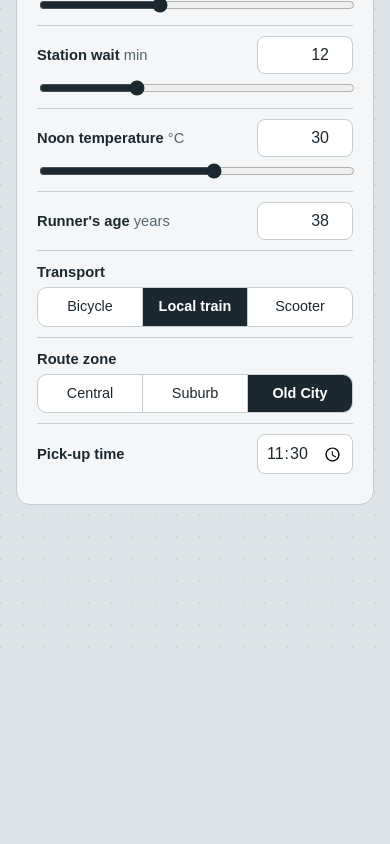
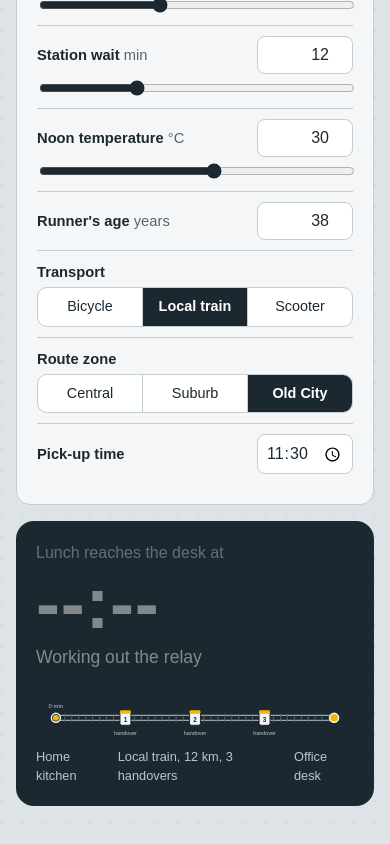
Before and after one commit to testing-archit/tiffin-relay-delivery-time, a Next.js app in the folder web/: page / in a window 390 px wide. Shown: the part 432-1276 px from the top of the page. Before the commit the page ends 1089 px from the top, so only its background shows below. Built offline with nearby package versions, Linux system fonts and the light colour scheme; no server answers; a web font is replaced by a local one.

Commit message:
feat(web): arrival board with clock time and animated relay route
Co-Authored-By: Claude Opus 5.5 <noreply@anthropic.com>

```diff
--- a/web/app/globals.css
+++ b/web/app/globals.css
@@ -43,3 +43,4 @@ button, input, select, textarea { font: inherit; color: inherit; }
 .card h2 { font: 700 1.2rem/1.2 var(--display); letter-spacing: .03em; margin: 0 0 12px; }
 
 @media (prefers-reduced-motion: reduce) { * { animation: none !important; transition: none !important; } }
+.stack { display: grid; gap: 20px; }
--- /dev/null
+++ b/web/components/ArrivalBoard.module.css
@@ -0,0 +1,10 @@
+.board { background: var(--ink); color: #fff; border-radius: 18px; padding: clamp(20px, 3vw, 36px); }
+.when { color: var(--night); margin: 0; font-size: 1rem; }
+.clock { font: 900 clamp(4.5rem, 13vw, 9.5rem)/.9 var(--display); letter-spacing: .01em; margin: 6px 0 8px; font-variant-numeric: tabular-nums; }
+.mins { margin: 0; font-size: 1.1rem; }
+.mins b { color: var(--lid); }
+.problem { color: #FFD7D1; }
+.stale { opacity: .45; transition: opacity .2s; }
+.route { margin-top: 18px; }
+.route svg { width: 100%; height: auto; display: block; }
+.legend { display: flex; justify-content: space-between; gap: 8px; color: var(--night); font-size: .8rem; margin-top: 4px; }
--- /dev/null
+++ b/web/components/ArrivalBoard.tsx
@@ -0,0 +1,37 @@
+"use client";
+import type { Batch } from "@/lib/api";
+import RouteStrip from "./RouteStrip";
+import s from "./ArrivalBoard.module.css";
+
+const MODE = { bicycle: "Bicycle", local_train: "Local train", scooter: "Scooter" } as const;
+
+function arrival(pickup: string, minutes: number) {
+  const [h, m] = (pickup || "11:30").split(":").map(Number);
+  return new Date(2026, 0, 1, h, m + Math.round(minutes)).toLocaleTimeString("en-IN", { hour: "numeric", minute: "2-digit" });
+}
+
+export default function ArrivalBoard({ batch, minutes, pickup, problem, pending }:
+  { batch: Batch; minutes: number | null; pickup: string; problem?: string; pending: boolean }) {
+  const n = batch.handovers ?? 0;
+  return (
+    <div className={s.board} aria-live="polite">
+      <div className={pending ? s.stale : undefined}>
+        <p className={s.when}>Lunch reaches the desk at</p>
+        <p className={s.clock}>{minutes === null ? "--:--" : arrival(pickup, minutes)}</p>
+        <p className={s.mins}>
+          {problem ? <span className={s.problem}>{problem}</span>
+            : minutes === null ? "Working out the relay"
+            : <><b>{Math.round(minutes)} minutes</b> after a {pickup} pick-up</>}
+        </p>
+      </div>
+      <div className={s.route}>
+        <RouteStrip mode={batch.transport} handovers={n} minutes={minutes} />
+        <div className={s.legend}>
+          <span>Home kitchen</span>
+          <span>{MODE[batch.transport]}, {batch.distance_km ?? "?"} km, {n} handover{n === 1 ? "" : "s"}</span>
+          <span>Office desk</span>
+        </div>
+      </div>
+    </div>
+  );
+}
--- a/web/components/Estimator.tsx
+++ b/web/components/Estimator.tsx
@@ -1,5 +1,6 @@
 "use client";
 import { useEffect, useState, type ReactNode } from "react";
+import ArrivalBoard from "./ArrivalBoard";
 import BatchForm from "./BatchForm";
 import { api, ApiError, DEFAULT_BATCH, type Batch, type Explanation, type Health } from "@/lib/api";
 import { fieldErrors } from "@/lib/errors";
@@ -10,15 +11,19 @@ export default function Estimator({ brand }: { brand: ReactNode }) {
   const [health, setHealth] = useState<Health | null | "down">(null);
   const [result, setResult] = useState<Explanation | null>(null);
   const [errors, setErrors] = useState<Partial<Record<keyof Batch, string>>>({});
+  const [pending, setPending] = useState(true);
 
   useEffect(() => { api<Health>("health").then(setHealth, () => setHealth("down")); }, []);
 
   useEffect(() => {
     const ctrl = new AbortController();
     const t = setTimeout(() => {
+      setPending(true);
       api<Explanation>("explain", batch, ctrl.signal).then(
-        r => { setResult(r); setErrors({}); },
-        e => { if (e instanceof ApiError && e.status === 422) { setErrors(fieldErrors(e.detail)); setResult(null); } },
+        r => { setResult(r); setErrors({}); setPending(false); },
+        e => {
+          if (e instanceof ApiError && e.status === 422) { setErrors(fieldErrors(e.detail)); setResult(null); setPending(false); }
+        },
       );
     }, 180);
     return () => { clearTimeout(t); ctrl.abort(); };
@@ -41,8 +46,9 @@ export default function Estimator({ brand }: { brand: ReactNode }) {
           <h2 id="batch-title">The batch</h2>
           <BatchForm batch={batch} errors={errors} onChange={update} pickup={pickup} onPickup={setPickup} />
         </section>
-        <section aria-label="Estimate">
-          <p>{result ? `${result.delivery_min} min` : ""}</p>
+        <section className="stack" aria-label="Estimate">
+          <ArrivalBoard batch={batch} minutes={result?.delivery_min ?? null} pickup={pickup} pending={pending}
+            problem={Object.values(errors)[0]} />
         </section>
       </main>
     </>
--- /dev/null
+++ b/web/components/RouteStrip.tsx
@@ -0,0 +1,63 @@
+"use client";
+import { useEffect, useRef } from "react";
+import type { Transport } from "@/lib/api";
+
+const X0 = 40, X1 = 600, Y = 58;
+
+function Track({ mode }: { mode: Transport }) {
+  if (mode === "local_train") {
+    return (
+      <g>
+        <line x1={X0} y1={Y - 5} x2={X1} y2={Y - 5} stroke="#B9C6CD" strokeWidth={2} />
+        <line x1={X0} y1={Y + 5} x2={X1} y2={Y + 5} stroke="#B9C6CD" strokeWidth={2} />
+        {Array.from({ length: 40 }, (_, i) => (
+          <line key={i} x1={X0 + i * 14 + 4} y1={Y - 8} x2={X0 + i * 14 + 4} y2={Y + 8} stroke="#55656F" strokeWidth={2} />
+        ))}
+      </g>
+    );
+  }
+  if (mode === "bicycle") {
+    return <line x1={X0} y1={Y} x2={X1} y2={Y} stroke="#B9C6CD" strokeWidth={3} strokeDasharray="4 8" strokeLinecap="round" />;
+  }
+  return <line x1={X0} y1={Y} x2={X1} y2={Y} stroke="#B9C6CD" strokeWidth={6} strokeLinecap="round" />;
+}
+
+// The relay: home kitchen on the left, office desk on the right, one tiffin
+// carrier for every handover. A runner dot travels the route on each new estimate.
+export default function RouteStrip({ mode, handovers, minutes }: { mode: Transport; handovers: number; minutes: number | null }) {
+  const runner = useRef<SVGCircleElement>(null);
+  const n = Math.max(0, Math.min(8, handovers));
+
+  useEffect(() => {
+    if (minutes === null || !runner.current || matchMedia("(prefers-reduced-motion: reduce)").matches) return;
+    const a = runner.current.animate(
+      [{ transform: "translateX(0px)" }, { transform: `translateX(${X1 - X0}px)` }],
+      { duration: 1100, easing: "cubic-bezier(.4,0,.2,1)", fill: "forwards" },
+    );
+    return () => a.cancel();
+  }, [minutes, mode, n]);
+
+  return (
+    <svg viewBox="0 0 640 110" role="img" aria-label={`Relay route with ${n} handovers`}>
+      <Track mode={mode} />
+      {Array.from({ length: n }, (_, k) => {
+        const x = X0 + ((X1 - X0) * (k + 1)) / (n + 1);
+        return (
+          <g key={k}>
+            <g transform={`translate(${x - 11},${Y - 15})`}>
+              <rect width={22} height={30} rx={4} fill="#F4F6F7" stroke="#1C2830" strokeWidth={2} />
+              <rect width={22} height={7} rx={3} fill="#F2B705" />
+              <text x={11} y={24} textAnchor="middle" fontFamily="var(--display)" fontWeight={700} fontSize={13} fill="#1C2830">{k + 1}</text>
+            </g>
+            <text x={x} y={Y + 34} textAnchor="middle" fontSize={11} fill="#B9C6CD">handover</text>
+          </g>
+        );
+      })}
+      <circle cx={X0} cy={Y} r={9} fill="#1C2830" stroke="#F4F6F7" strokeWidth={3} />
+      <circle cx={X1} cy={Y} r={9} fill="#F2B705" stroke="#F4F6F7" strokeWidth={3} />
+      <text x={X0} y={Y - 20} textAnchor="middle" fontSize={12} fill="#B9C6CD">0 min</text>
+      {minutes !== null && <text x={X1} y={Y - 20} textAnchor="middle" fontSize={12} fill="#F2B705">{Math.round(minutes)} min</text>}
+      <circle ref={runner} cx={X0} cy={Y} r={6} fill="#F2B705" />
+    </svg>
+  );
+}
```
